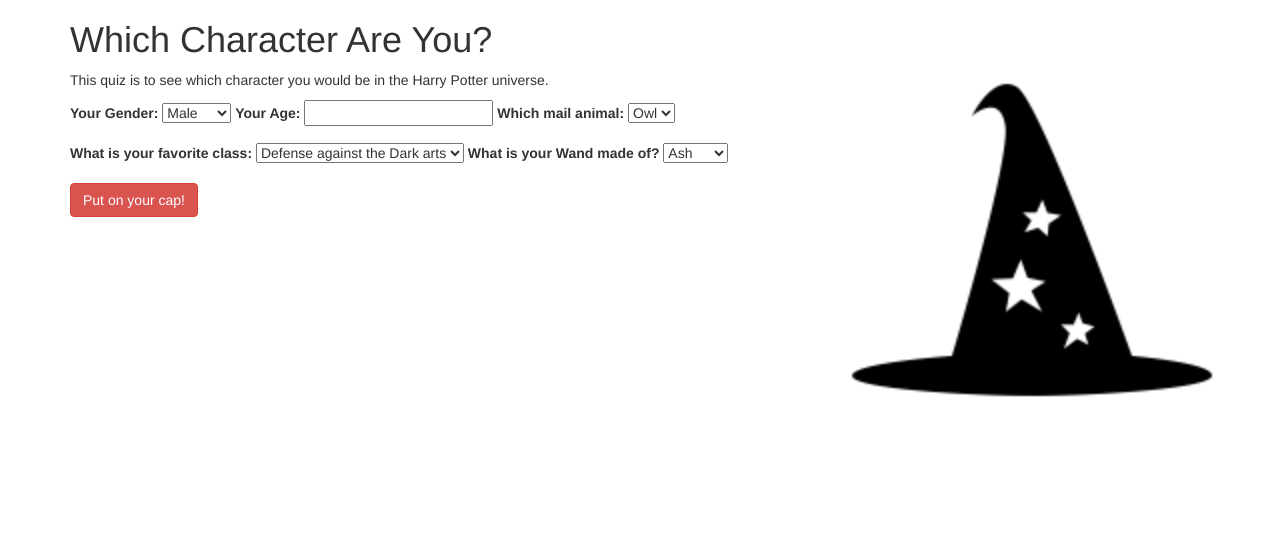
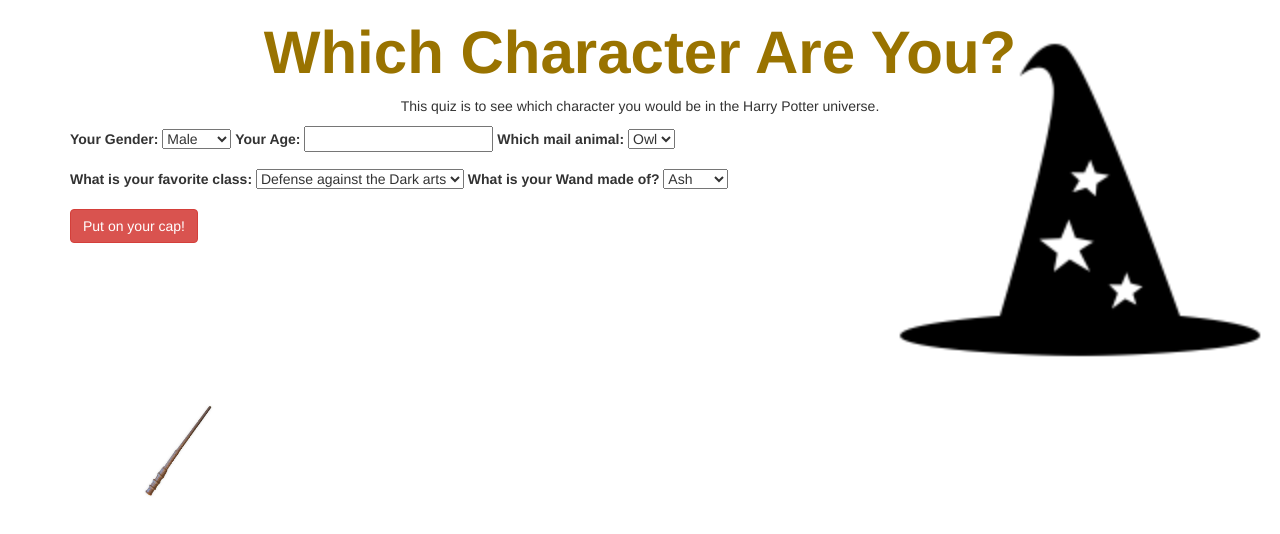
Before and after one commit to CommaderDavid/Character-quiz, a plain HTML site: page index.html in a window 1280 px wide. Drawn offline with Linux system fonts and the light colour scheme.

Commit message:
Add changes to background image and images.

```diff
--- a/css/styles.css
+++ b/css/styles.css
@@ -2,12 +2,27 @@
   display: none;
 }
 
-#cap {
+#wands {
   position: absolute;
-  top: 5%;
-  left: 65%;
+  top: 50%;
+  left: 10%;
 }
 
 .title {
-  color:
+  color: #997300;
+  font-size: 60px;
+  font-weight: bold;
+  text-align: center;
 }
+
+.intro {
+  text-align: center;
+}
+
+body {
+  background-image: url("./../img/cap.png");
+  background-repeat: no-repeat;
+  background-position: right top;
+  background-size: 400px;
+  background-attachment: fixed;
+}
--- a/index.html
+++ b/index.html
@@ -9,9 +9,9 @@
   </head>
   <body>
     <div class="container">
-      <img src="img/cap.png" alt="A photo of a wizard cap." width="400px" id="cap">
+      <img src="img/wand.jpg" alt="A photo of a wand." width="100px" id="wands">
       <h1 class="title">Which Character Are You?</h1>
-      <p>This quiz is to see which character you would be in the Harry Potter universe.</p>
+      <p class="intro">This quiz is to see which character you would be in the Harry Potter universe.</p>
 
       <form id="quiz">
         <div class="form-group">
@@ -21,7 +21,7 @@
             <option value="female">Female</option>
           </select>
           <label for="age">Your Age:</label>
-          <input type="number" id="age">
+          <input type="number" id="age" required>
           <label for="pet">Which mail animal:</label>
           <select id="pet">
             <option value="owl">Owl</option>
```
Also changed, not shown: img/wand.jpg (added), img/wand.png (deleted).
